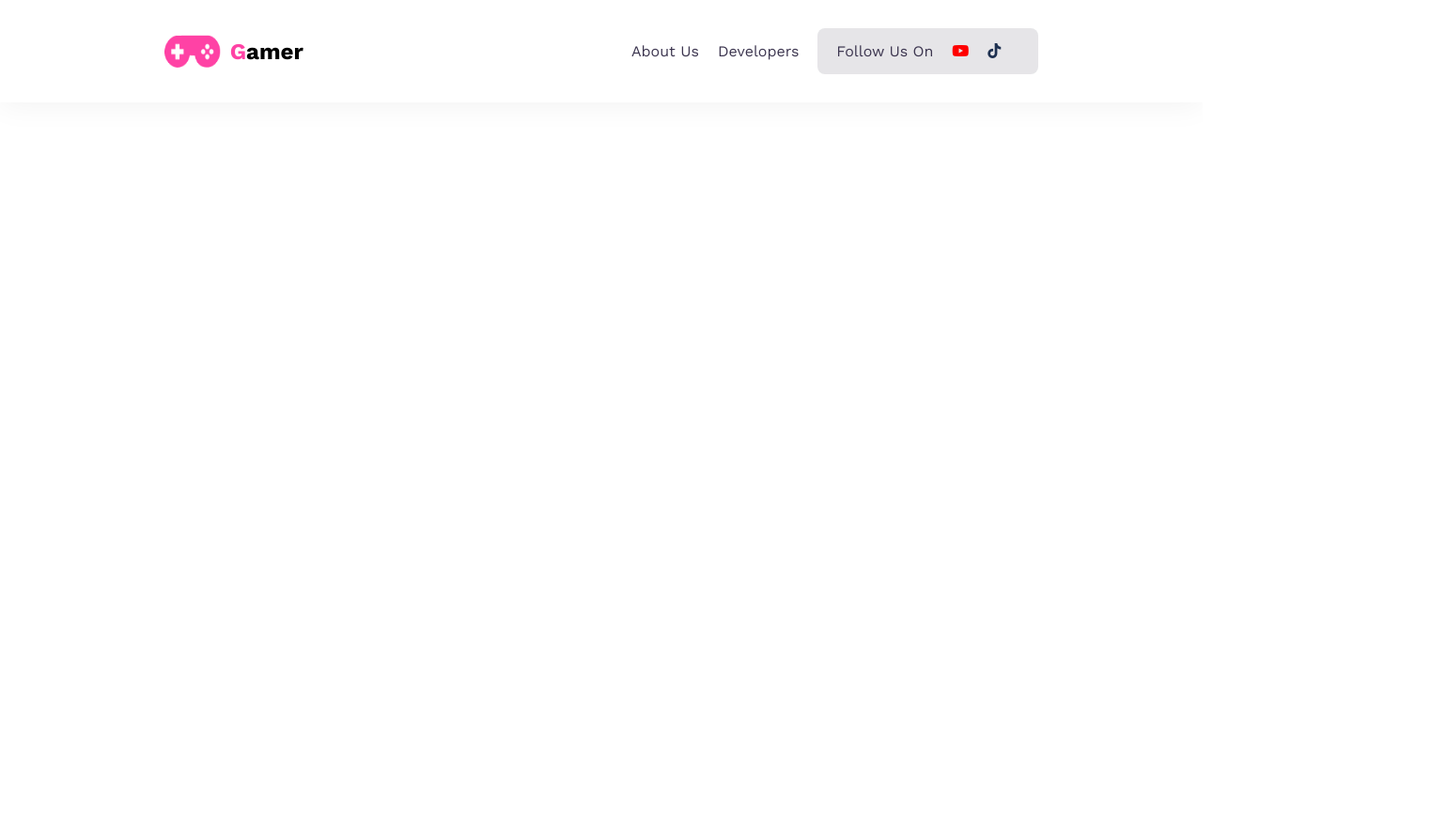
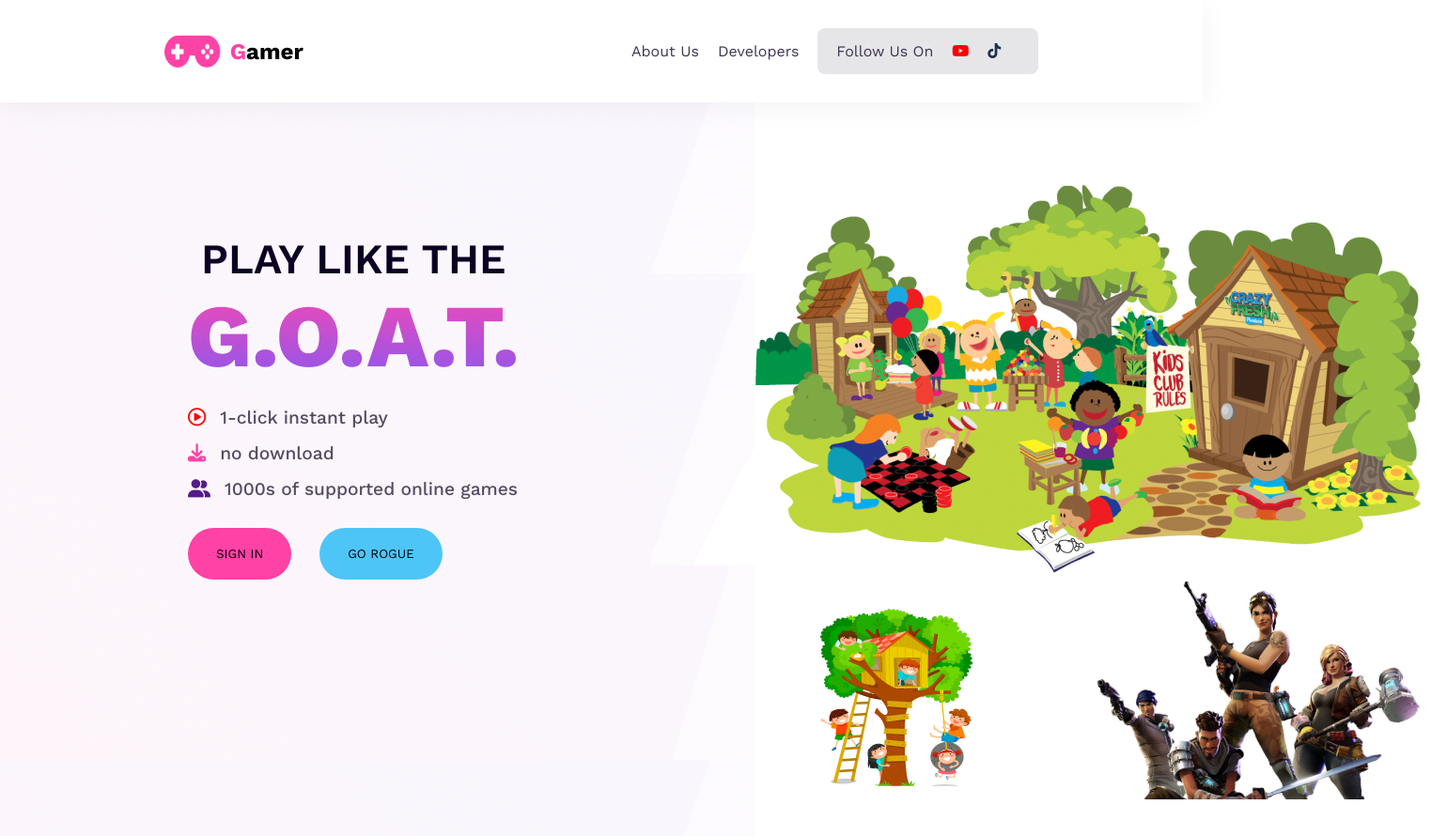
Before and after one commit to ForhadAhmed367423/Gamer-zone, a plain HTML site: page index.html in a window 1280 px wide. Shown: the whole page at 94% size, 1523 px wide, since content can reach past the window. Before the commit the page ends 800 px from the top, so only its background shows below. Drawn offline with nearby package versions, Linux system fonts and the light colour scheme.

Commit message:
bannner section complete

```diff
--- a/index.html
+++ b/index.html
@@ -9,6 +9,7 @@
 </head>
 <body>
     <header>
+        <!-- nav section starts  -->
         <nav>
             <div class="nav-container">
                 <div class="nav-left">
@@ -32,6 +33,24 @@
                 </div>
             </div>
         </nav>
+        <!-- nav section ends -->
+        <div class="banner-container">
+            <div class="banner-left">
+                <h3>Play Like The</h3>
+                <h1>G.O.A.T.</h1>
+                <p class="banner-left-deccription"><a href=""><i style="color: red;" class="banner-icon fa-regular fa-circle-play"></i></a>1-Click instant play</p>
+                <p class="banner-left-deccription"><a href=""><i style="color:#FF42A5;" class="banner-icon fa-solid fa-download"></i></a>No Download</p>
+                <p class="banner-left-deccription"><a href=""><i class="banner-icon fa-solid fa-user-group"></i></a>1000s of supported online games</p>
+                <div class="banner-left-btn">
+                    <button class="sign btn-primary">SIGN IN</button>
+                    <button class="rogue btn-primary">GO ROGUE</button>
+                </div>
+            </div>
+            <div class="banner-right">
+                <img src="images/Group 18.png" alt="">
+
+            </div>
+        </div>
     </header>
     <main></main>
     <footer></footer>
--- a/styles/style.css
+++ b/styles/style.css
@@ -13,8 +13,9 @@
     justify-content: space-around;
     background: #FFF;
     box-shadow: 0px 4px 30px 0px rgba(0, 0, 0, 0.05);
-    padding-top:30px;
+    padding-top: 30px;
     padding-bottom: 30px;
+    max-width: 1440px;
 }
 
 .nav-left .left-item {
@@ -51,3 +52,76 @@
     padding: 15px 20px;
     text-align: center;
 }
+
+/* nav section ends */
+.banner-container {
+    display: flex;
+    justify-content: space-around;
+    align-items: center;
+}
+.banner-left{
+    background-image: url(Group\ 14.png);
+    padding: 140px 250px 300px 200px;
+}
+.banner-left-btn {
+    display: flex;
+    gap: 30px;
+    margin-top: 30px;
+}
+
+.banner-left h3 {
+    color: #0B0223;
+    text-align: center;
+    font-family: Work Sans;
+    font-size: 2.8rem;
+    font-weight: 600;
+    text-transform: uppercase;
+}
+
+.banner-left-deccription {
+    color: #534C64;
+    font-size: 1.2rem;
+    font-weight: 500;
+    text-transform: lowercase;
+    margin-bottom: 15px;
+
+}
+
+.banner-left-deccription i {
+    margin-right: 15px;
+}
+
+.banner-left h1 {
+    background: linear-gradient(180deg, #F948B2 0%, #8758F1 100%);
+    background-clip: text;
+    -webkit-background-clip: text;
+    -webkit-text-fill-color: transparent;
+    text-align: center;
+    font-size: 5.9rem;
+    font-weight: 800;
+    margin-bottom: 20px;
+}
+
+.btn-primary {
+    padding: 20px 30px;
+    border-radius: 48px;
+    border: none;
+    transition: 1s;
+}
+
+.sign {
+    background: #FF42A5;
+}
+
+.rogue {
+
+    background: #4EC5F7;
+}
+.sign:hover{
+    background: #4EC5F7;
+    cursor: pointer;
+}
+.rogue:hover{
+    background: #FF42A5;
+    cursor: pointer;
+}
```
Also changed, not shown: styles/Group 14.png (added).
